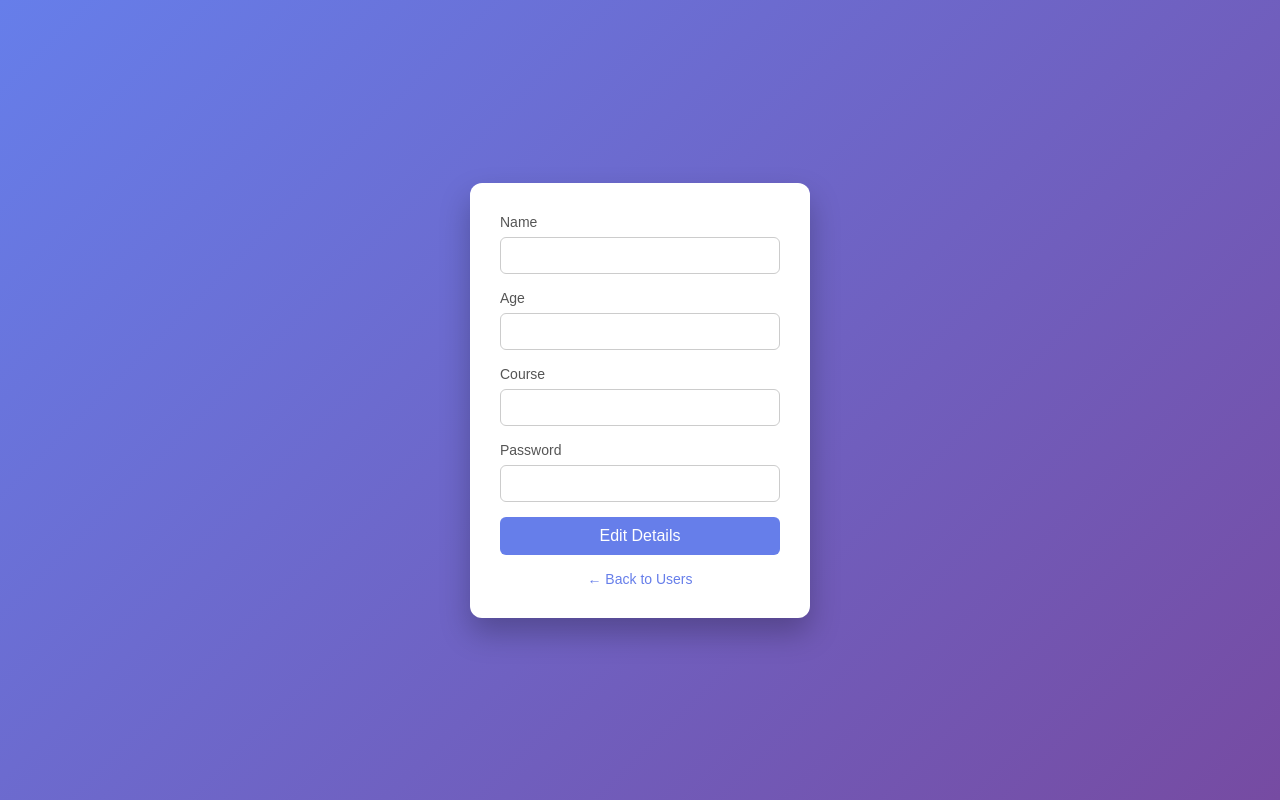
After one commit to manish1bhardwaj/Nodejs, a Node server app: page /users/1/edit in a window 1280 px wide. The commit adds this page. Run offline with Node 20, Linux system fonts and the light colour scheme.

Commit message:
Handle show and edit page

```diff
--- a/Revision/RESTFULL_P/app.js
+++ b/Revision/RESTFULL_P/app.js
@@ -11,6 +11,17 @@ app.use(express.static("public"));
 
 app.get('/',(req,res)=>{
     res.send('Home Page');
+})
+
+app.get('/users/:id',(req,res)=>{
+    const{id}=req.params;
+    const user = users.find((item)=>item.id==id);
+    res.render('show',{user});
+})
+app.get('/users/:id/edit',(req,res)=>{
+    const{id}=req.params;
+    const user = users.find((item)=>item.id==id);
+    res.render('edit',{user});
 })
 
 app.get('/users',(req,res)=>{
--- /dev/null
+++ b/Revision/RESTFULL_P/views/edit.ejs
@@ -0,0 +1,36 @@
+<!DOCTYPE html>
+<html lang="en">
+<head>
+    <meta charset="UTF-8">
+    <meta name="viewport" content="width=device-width, initial-scale=1.0">
+    <title>Edits</title>
+
+    <link rel="stylesheet" href="/new.css">
+</head>
+<body>
+
+    <div class="form-box">
+        <form action="/users/" method="POST">
+
+            <label>Name</label>
+            <input type="text" name="name" required>
+
+            <label>Age</label>
+            <input type="number" name="age" required>
+
+            <label>Course</label>
+            <input type="text" name="course" required>
+
+            <label>Password</label>
+            <input type="password" name="password" required>
+
+            <button type="Update">Edit Details</Details></button>
+        </form>
+
+        <div class="back">
+            <a href="/users">← Back to Users</a>
+        </div>
+    </div>
+
+</body>
+</html>
--- a/Revision/RESTFULL_P/views/users.ejs
+++ b/Revision/RESTFULL_P/views/users.ejs
@@ -17,6 +17,8 @@
                     <p>age: <%= u.age %></p>
                     <p>password:<%=u.password %></p>
                     <p>course: <%= u.course %></p>
+                    <a href="/users/<%= u.id %>">Show</a>
+                    <a href="/users/<%= u.id %>/edit">Edit</a>
                 </div>
             <% } %>
         </div>
```
Also changed, not shown: Revision/RESTFULL_P/views/show.ejs (added, +21 -0 lines).
